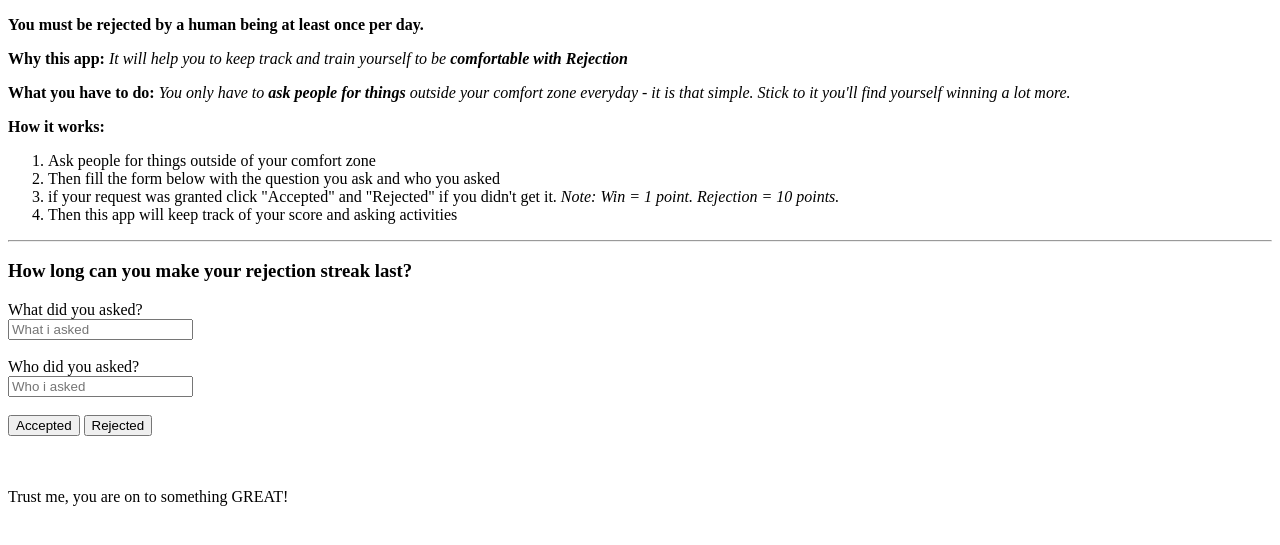
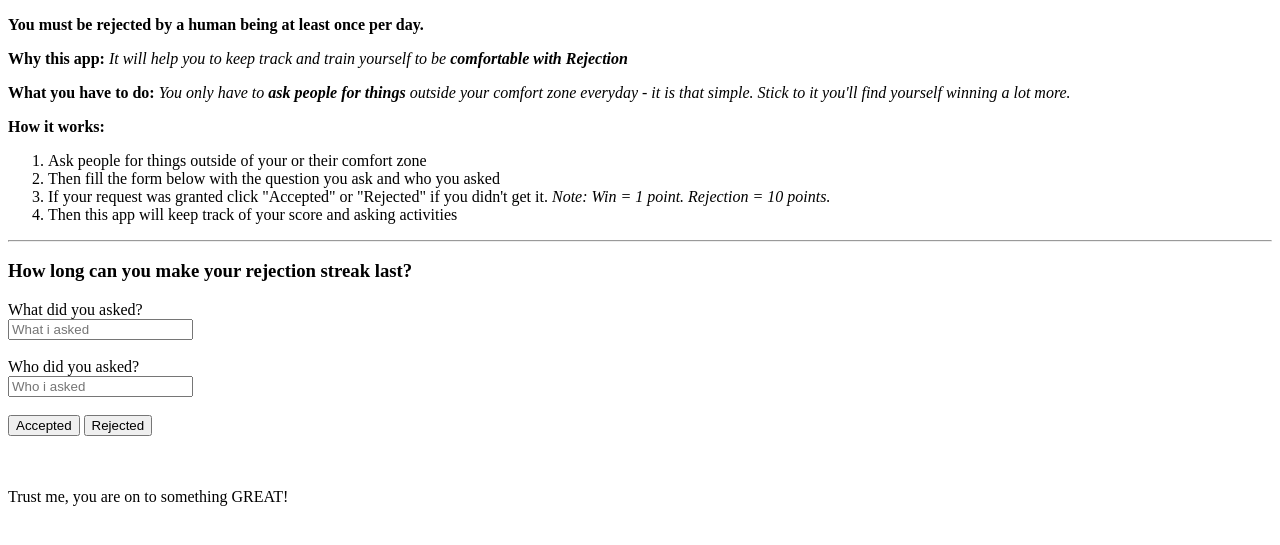
Before and after one commit to ddoyediran/rejection-app, a plain HTML site: page index.html in a window 1280 px wide. Shown: the part 105-650 px from the top of the page. Drawn offline with Linux system fonts and the light colour scheme.

Commit message:
index.html updated

```diff
--- a/index.html
+++ b/index.html
@@ -30,9 +30,9 @@
 
       <p><strong>How it works: </strong>
           <ol>
-              <li>Ask people for things outside of your comfort zone</li>
+              <li>Ask people for things outside of your or their comfort zone</li>
               <li>Then fill the form below with the question you ask and who you asked</li>
-              <li>if your request was granted click "Accepted" and "Rejected" if you didn't get it.<em> Note: Win = 1 point. Rejection = 10 points.</em></li>
+              <li>If your request was granted click "Accepted" or "Rejected" if you didn't get it.<em> Note: Win = 1 point. Rejection = 10 points.</em></li>
               <li>Then this app will keep track of your score and asking activities</li>
           </ol>
       </p>
```
